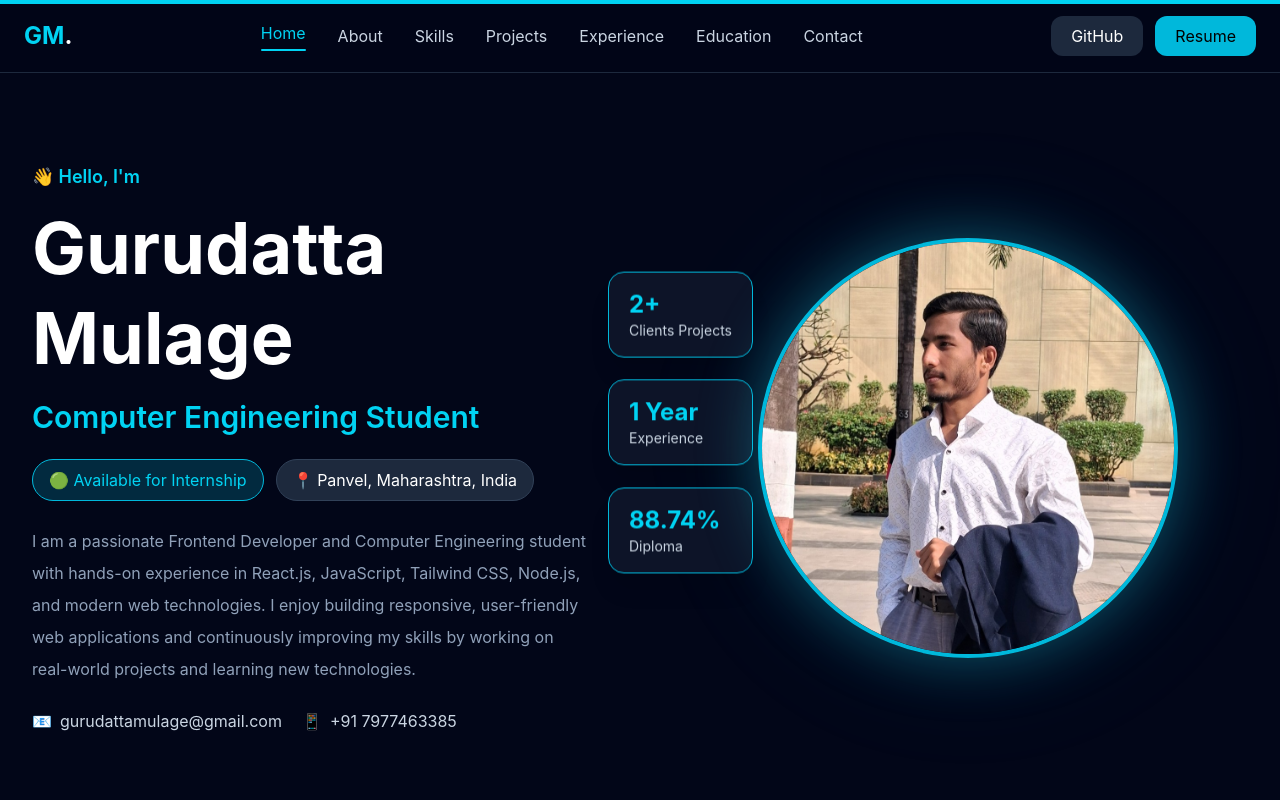
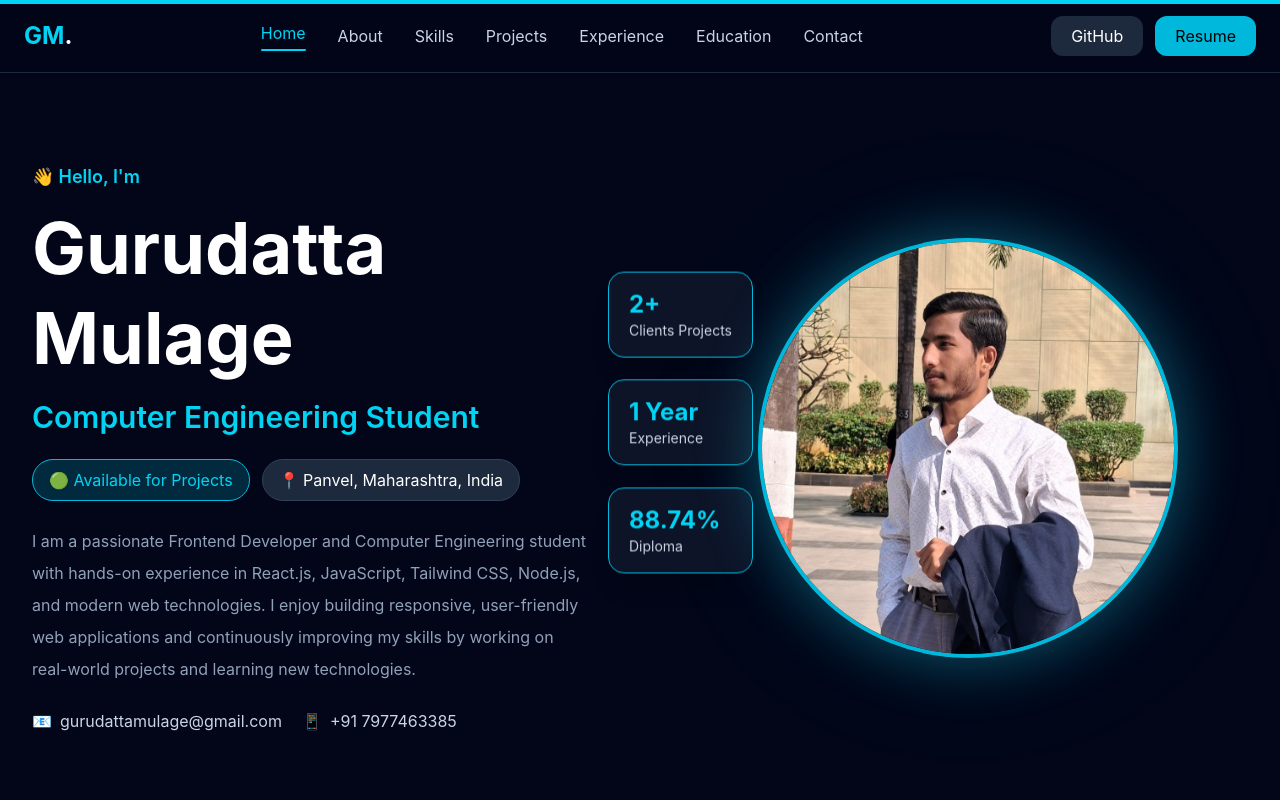
Before and after one commit to Gurudatta2212/portfolio, a React (Vite) app: page / in a window 1280 px wide. Shown: the top 800 px of the page. Built offline with nearby package versions, Linux system fonts and the light colour scheme.

Commit message:
Work Done

```diff
--- a/src/components/sections/Hero.jsx
+++ b/src/components/sections/Hero.jsx
@@ -46,7 +46,7 @@ function Hero() {
           <div className="flex flex-wrap gap-3 mt-6">
 
             <span className="px-4 py-2 rounded-full bg-cyan-500/20 border border-cyan-500 text-cyan-400">
-              🟢 Available for Internship
+              🟢 Available for Projects
             </span>
 
             <span className="px-4 py-2 rounded-full bg-slate-800 border border-slate-700">
```
